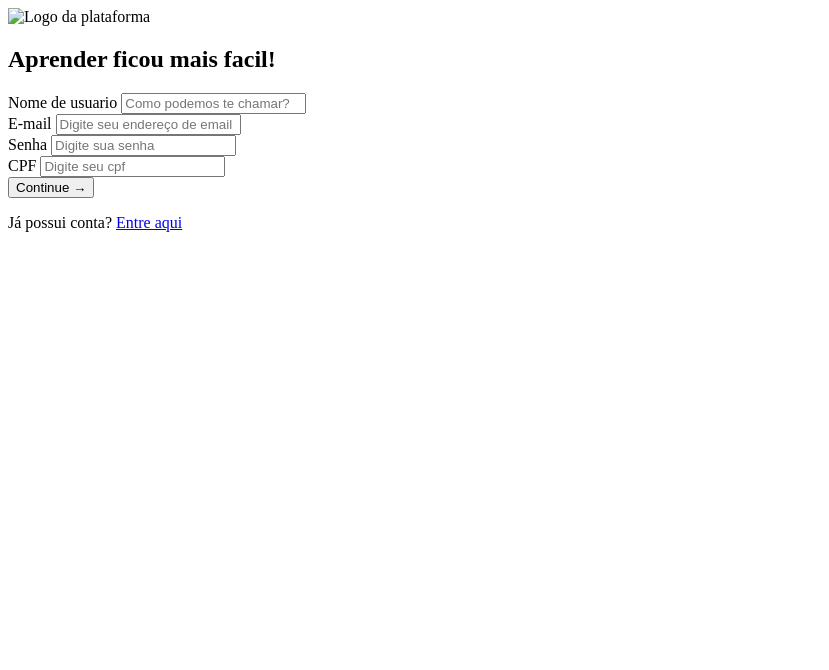
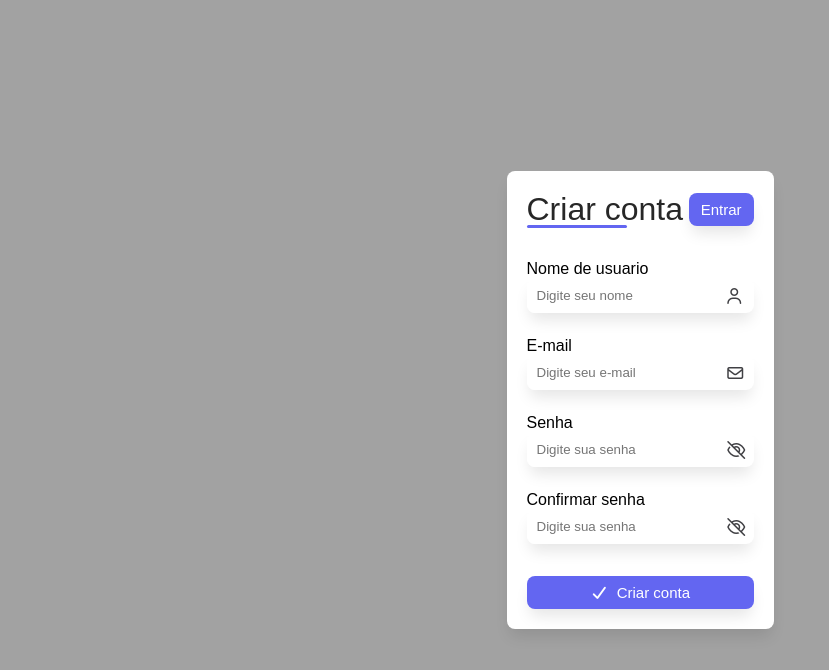
Before and after one commit to Pontua-Ai/site, a plain HTML site: page loginProf.html in a window 1280 px wide. Shown: the whole page, without its empty margins (0-829 px from the left). Drawn offline with Linux system fonts and the light colour scheme.

Commit message:
criando formulario para validação

```diff
--- a/loginProf.html
+++ b/loginProf.html
@@ -1,51 +1,89 @@
 <!DOCTYPE html>
-<html lang="en">
-
+<html lang="pt_BR">
 <head>
     <meta charset="UTF-8">
     <meta name="viewport" content="width=device-width, initial-scale=1.0">
-    <title>login</title>
-    <link rel="stylesheet" href="global.css">
-    <link rel="stylesheet" href="form.css">
+    <title>Cadastrar</title>
+    <link rel="stylesheet" href="src/styles/style.css">
+    <link rel="stylesheet" href="https://cdnjs.cloudflare.com/ajax/libs/font-awesome/7.0.1/css/all.min.css">
 </head>
+<body>
+    <main id="form_container">
+        <div id="form_header">
+            <h1 class="form_title">
+                Criar conta
+            </h1>
 
-<body>
-    <div class="login">
-        <div class="logo">
-            <img src="img/logo-horizontal.png" alt="Logo da plataforma">
-            <h2>Aprender ficou mais facil!</h2>
+            <button class="btn_default">
+                Entrar
+            </button>
         </div>
 
-        <form>
-            <div class="nome">
-                <label for="nome">Nome de usuario</label>
-                <input type="name" name="nome" id="nome" placeholder="Como podemos te chamar?">
+        <form action="" id="form">
+            <div class="input_container">
+                <div class="input_box">
+                    <label for="name" class="form-label">
+                        Nome de usuario
+                    </label>
+                    <div class="input_field">
+                        <input type="text" name="name" id="name" class="form_control" placeholder="Digite seu nome">
+                        <i class="fa-regular fa-user"></i>
+                    </div>
                 </div>
 
-            <div class="email">
-                <label for="email">E-mail</label>
-                <input type="email" name="email" id="email" placeholder="Digite seu endereço de email">
+                <div class="input_box">
+                    <label for="email" class="form-label">
+                        E-mail
+                    </label>
+                    <div class="input_field">
+                        <input
+                            type="email"
+                            name="email"
+                            id="email"
+                            class="form_control"
+                            placeholder="Digite seu e-mail">
+                        <i class="fa-regular fa-envelope"></i>
+                    </div>
                 </div>
 
-            <div class="senha">
-                <label for="senha">Senha</label>
-                <input type="password" placeholder="Digite sua senha">
+                <div class="input_box">
+                    <label for="password" class="form-label">
+                        Senha
+                    </label>
+                    <div class="input_field">
+                        <input
+                            type="password"
+                            name="password"
+                            id="password"
+                            class="form_control"
+                            placeholder="Digite sua senha">
+                        <i class="fa-regular fa-eye-slash password-icon"></i>
+                    </div>
                 </div>
 
-            <div class="cpf">
-                <label for="cpf">CPF</label>
-                <input type="number" placeholder="Digite seu cpf">
+                <div class="input_box">
+                    <label for="-confirm_password" class="form-label">
+                        Confirmar senha
+                    </label>
+                    <div class="input_field">
+                        <input
+                            type="password"
+                            name="-confirm_password"
+                            id="_confirm_password"
+                            class="form_control"
+                            placeholder="Digite sua senha">
+                        <i class="fa-regular fa-eye-slash password-icon"></i>
                     </div>
-            <button type="submit" class="btn-continue">
-                Continue &rarr;
+                </div>
+            </div>
+
+            <button type="submit" class="btn_default">
+                <i class="fa-solid fa-check"></i>
+                Criar conta
             </button>
+        </form>
+    </main>
 
-        </form>
-
-
-        <div class="ajuda">
-            <p>Já possui conta? <a href="inicio.html">Entre aqui</a> </p>
-        </div>
+    <script src="src/script/script.js"></script>
 </body>
-
 </html>
--- /dev/null
+++ b/src/script/script.js
@@ -0,0 +1,10 @@
+const passwordIcons = document.querySelectorAll('.password-icon')
+
+passwordIcons.forEach(icon => {
+    icon.addEventListener('click', function(){
+        const input = this.parentElement.querySelector('.form_control');
+        input.type = input.type ==='password' ? 'text' : 'password';
+        this.classList.toggle('fa-eye-slash');
+        this.classList.toggle('fa-eye');
+    })
+})
--- /dev/null
+++ b/src/styles/style.css
@@ -0,0 +1,130 @@
+*{
+    margin: 0;
+    padding: 0;
+    box-sizing: border-box;
+    font-family: Arial, Helvetica, sans-serif;
+}
+
+body{
+    display: flex;
+    align-items: center;
+    justify-content: center;
+    min-height: 100vh;
+    background-color: #a2a2a2;
+}
+
+.btn_default{
+    background-color: #6366f1;
+    display: flex;
+    align-items: center;
+    border: none;
+    padding: 8px 12px;
+    border-radius: 8px;
+    font-size: 15px;
+    font-weight: 500;
+    color: #fff;
+    cursor: pointer;
+    justify-content: center;
+    gap: 8px;
+    height: fit-content;
+    box-shadow: 0px 10px 15px -3px rgba(0,0,0,0.1);
+    transition: background-color 0.3s ease;
+}
+
+.btn_default:hover{
+    background-color: #818cf8;
+}
+
+#form_container{
+    display: flex;
+    flex-direction: column;
+    gap: 32px;
+    height: 100%;
+    background-color: #fff;
+    padding: 20px;
+    border-radius: 8px;
+    box-shadow: 0px 10px 15px -3px rgba(0,0,0,0.1);
+}
+
+#form_header{
+    display: flex;
+    justify-content: space-between;
+    align-items: center;
+}
+
+.form_title{
+    font-weight: 500;
+    color: #272727;
+    position: relative;
+}
+
+.form_title::after{
+    content: '';
+    position: absolute;
+    width: 100px;
+    height: 3px;
+    border-radius: 30px;
+    background-color: #6366f1;
+    left: 0;
+    bottom: 0;
+}
+
+form{
+    display: flex;
+    justify-content: space-between;
+    flex-direction: column;
+    gap: 32px;
+    height: 100%;
+}
+
+.input_container{
+    display: grid;
+    gap: 24px;
+}
+
+.form_label{
+    font-size: 12px;
+    color: #404044;
+    font-weight: 500;
+}
+
+.input_field{
+    display: flex;
+    align-items: center;
+    background-color: #fff;
+    border-radius: 8px;
+    box-shadow: 0px 10px 15px -3px rgba(0,0,0,0.1);
+}
+
+.input_field i{
+    display: flex;
+    align-items: center;
+    width: 30px;
+    height: 20px;
+    color: #404044;
+}
+
+.form_control{
+    padding: 10px;
+    width: 100%;
+    border: none;
+    border-radius: 8px;
+}
+
+.input_field .password-icon:hover{
+    cursor: pointer;
+    color: #676770;
+}
+
+.form_control:focus{
+    outline: none;
+}
+
+.input_box .input_field:focus-within{
+    outline: 2px solid #6366f1;
+}
+
+input:-webkit-autofill{
+    -webkit-box-shadow: 0 0 0 1000px white inset !important;
+    color: #000;
+}
```
Also changed, not shown: inicio.html (deleted, +0 -42 lines). Lines whose indentation alone changed are shown as unchanged.
